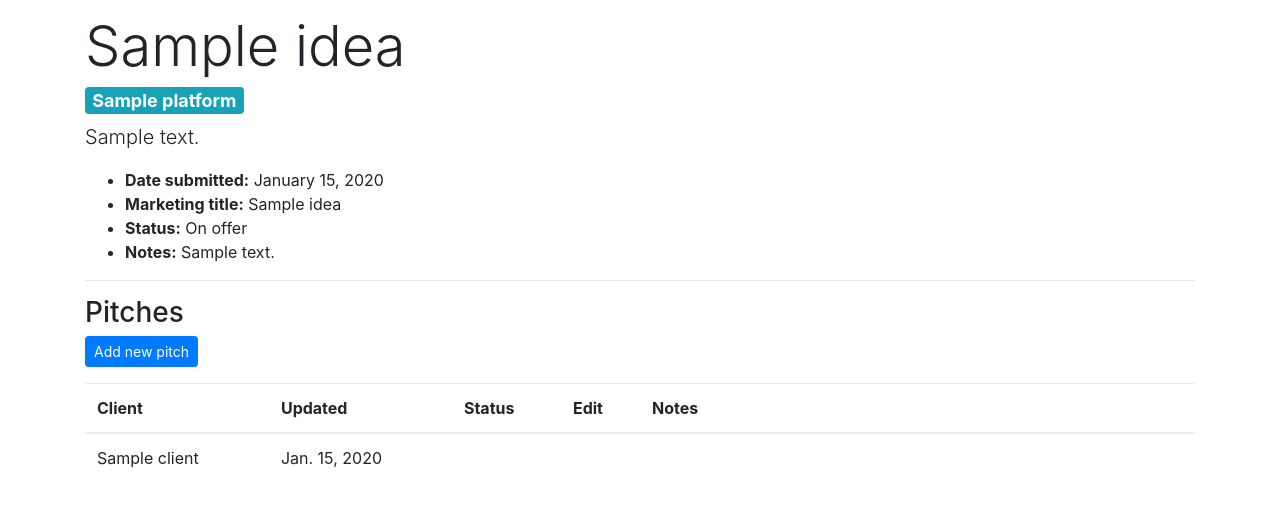
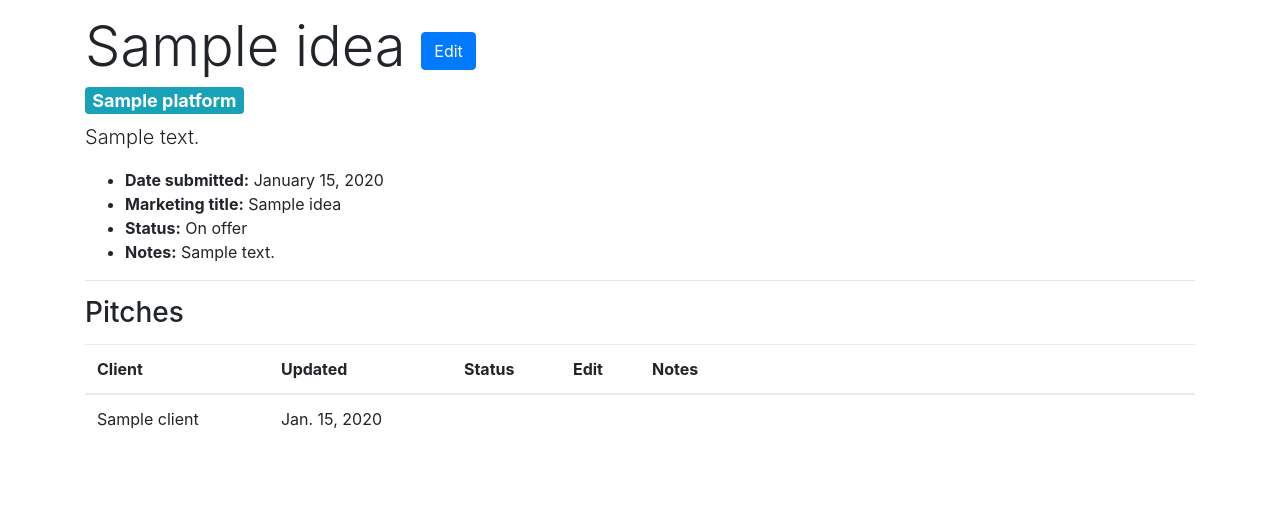
Before and after one commit to mthomps00/atlproj, a Django app: page /ideas/1/ in a window 1280 px wide. Shown: the part 56-563 px from the top of the page. Run offline with Django 3.2, Linux system fonts and the light colour scheme; a user stored in the database is signed in; tables that the repository leaves empty hold one stand-in row (values such as "Sample post"); some libraries are stand-ins or nearby versions.

Commit message:
adjusted idea detail page, added deliverables and subtitles

```diff
--- a/atlproj/ideas/templates/ideas/idea_detail.html
+++ b/atlproj/ideas/templates/ideas/idea_detail.html
@@ -7,7 +7,7 @@
 
     {% block content %}
 	{% if idea %}
-	<h1 class="display-4">{{ idea }}</h1>
+	<h1 class="display-4">{{ idea }} {% if request.user.is_staff %}<a class="btn btn-primary" href="{% url 'admin:ideas_idea_change' idea.id %}">Edit</a>{% endif %}</h1>
 
 	<h4>{% if idea.platform %}<span class="badge badge-info">{{ idea.platform.title }}</span>{% endif %} {% if idea.parent %}Part of <a href="{% url 'idea_detail' idea.parent.id %}">{{ idea.parent }}</a>{% endif %}</h4>
 
@@ -61,13 +61,12 @@
 	{% endif %}
 
 	{% if request.user|has_group:"Sales" %}
+	{% if idea.pitch_set.all %}
+
 	<hr />
 	<h3>Pitches</h3>
 
-	<a href="{% url 'admin:ideas_pitch_add' %}" class="btn btn-primary btn-sm">Add new pitch</a>
-
-	{% if idea.pitch_set.all %}
-    <table class="table mt-3">
+	<table class="table mt-3">
     	<thead>
     		<tr>
     			<th>Client</th>
```
Also changed, not shown: atlproj/ideas/migrations/0003_idea_subtitle.py (added), atlproj/ideas/migrations/0004_auto_20171014_2304.py (added), atlproj/ideas/migrations/0005_auto_20171015_1605.py (added), atlproj/ideas/migrations/0006_idea_deliverables.py (added).
